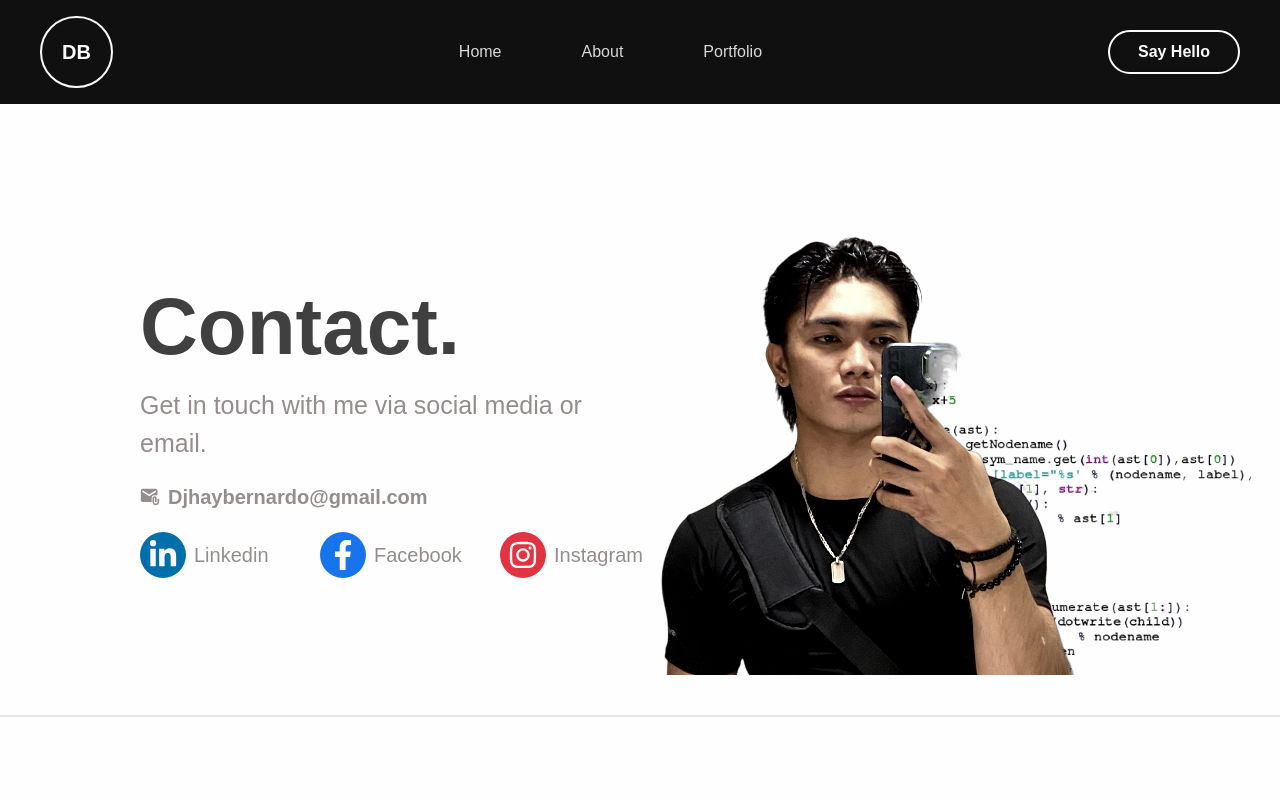
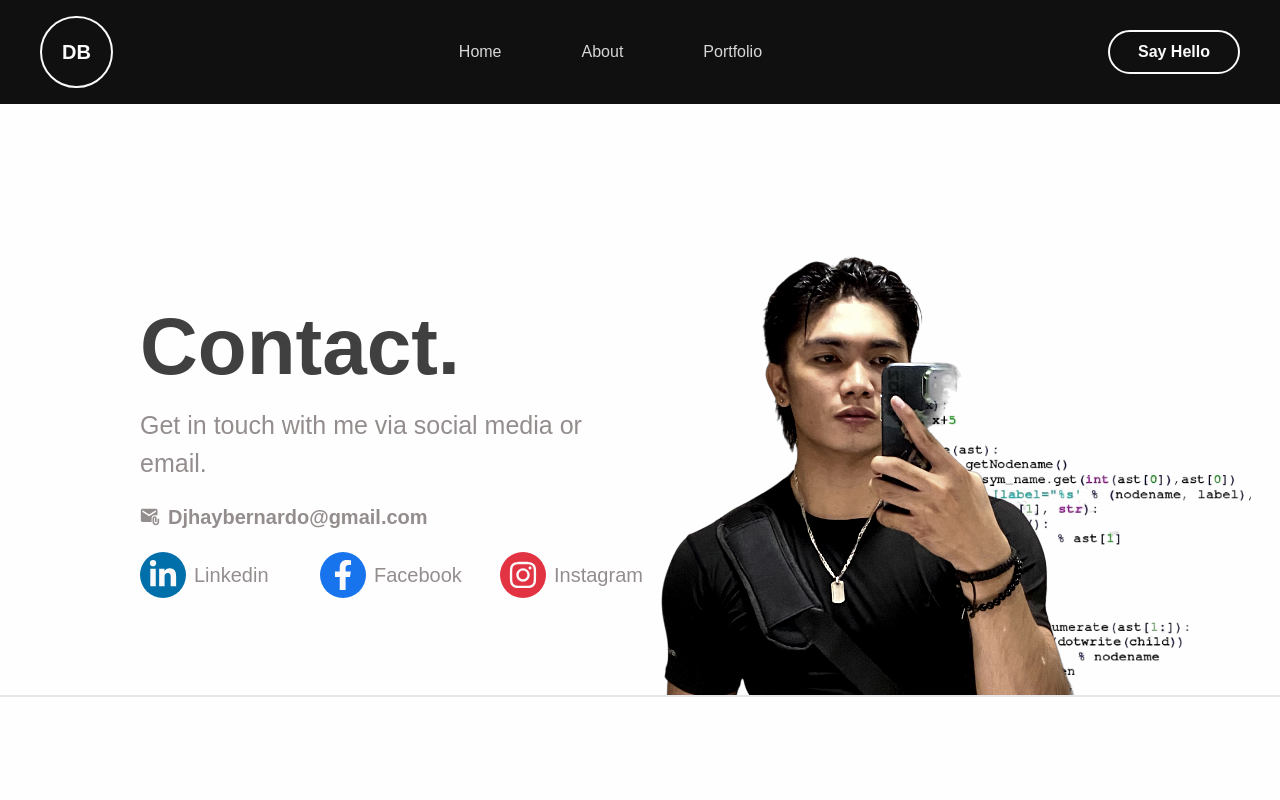
Before and after one commit to Tine0814/Dastine-Jhay-Bernardo, a React (Vite) app: page /Dastine-Jhay-Bernardo/contact in a window 1280 px wide. Shown: the top 800 px of the page. Built offline with nearby package versions, Linux system fonts and the light colour scheme.

Commit message:
remove padding bottom

```diff
--- a/src/components/ContactPageComponents/ContactInformationSectionComponent.tsx
+++ b/src/components/ContactPageComponents/ContactInformationSectionComponent.tsx
@@ -30,7 +30,7 @@ export default function ContactInformationSectionComponent() {
       id="home"
       className="min-h-screen w-full  flex justify-center items-center bg-color-one overflow-x-hidden"
     >
-      <div className="min-w-full 2xl:min-w-[1300px] p-10 grid place-content-center border-b-2 gap-5 mt-0 lg:-mt-40">
+      <div className="min-w-full 2xl:min-w-[1300px] p-10 grid place-content-center border-b-2 gap-5 mt-0 lg:-mt-40 pb-0">
         <motion.div
           initial={{ opacity: 0 }}
           animate={{
```
